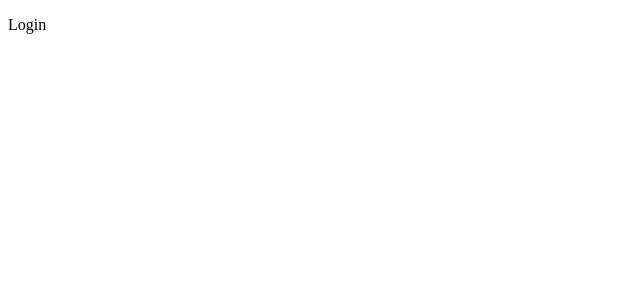
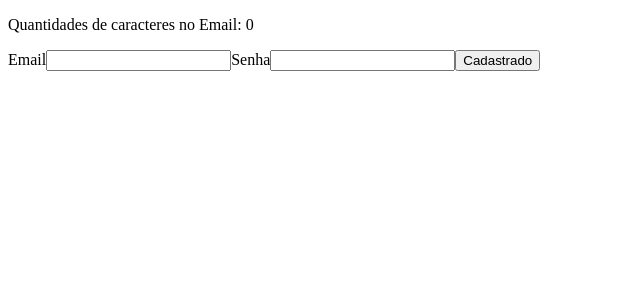
Before and after one commit to DerickSena/rctaulas, a React (Create React App) app: page /entrar in a window 1280 px wide. Shown: the top 300 px of the page, without its empty margins (0-640 px from the left). Built offline with nearby package versions, Linux system fonts and the light colour scheme.

Commit message:
feat: video 12

```diff
--- a/package.json
+++ b/package.json
@@ -43,5 +43,9 @@
       "last 1 firefox version",
       "last 1 safari version"
     ]
-  }
+  },
+  "main": "index.js",
+  "repository": "https://github.com/DerickSena/rctaulas.git",
+  "author": "DerickSena <derick_sena13@outlook.com>",
+  "license": "MIT"
 }
--- a/src/app/pages/dashboard/Dashboard.tsx
+++ b/src/app/pages/dashboard/Dashboard.tsx
@@ -1,5 +1,15 @@
+import { useRef } from "react"
+import { Link } from "react-router-dom"
+
 export const Dashboard = () => {
-    return(
-        <p>Dashboard</p>
+    const counterRef = useRef({counter: 0});
+    return (
+        <div>
+            <p>Dashboard</p>
+
+            <p>Contador:{counterRef.current.counter}</p>
+            <button onClick={()=> counterRef.current.counter++}>Somar</button>
+            <Link to="/entrar">Login</Link>
+        </div>
     )
 }
--- a/src/app/pages/index.ts
+++ b/src/app/pages/index.ts
@@ -1,2 +1,2 @@
+export * from './login/Login';
 export * from './dashboard/Dashboard';
-export * from './login/Login';
--- a/src/app/pages/login/Login.tsx
+++ b/src/app/pages/login/Login.tsx
@@ -1,5 +1,56 @@
+import { useCallback, useEffect, useMemo, useRef, useState } from "react";
+import { InputLogin } from "./components/inputLogin";
+
 export const Login = () => {
-    return(
-        <p>Login</p>
-    )
+    const inputPasswordRef = useRef<HTMLInputElement>(null);
+
+
+    const [email, setEmail] = useState('');
+    const [senha, setSenha] = useState('');
+
+    useEffect(() => {
+        console.log(email)
+    }, [email]);
+    useEffect(() => {
+        console.log(senha)
+    }, [senha]);
+
+    const emailLenght = useMemo(() => {
+        return email.length;
+    }, [email.length]);
+
+    const handleEntrar = useCallback(() => {
+        console.log(email)
+        console.log(senha)
+
+    }, [email, senha])
+
+
+    return (
+        <div>
+            <form>
+
+                <p>Quantidades de caracteres no Email: {emailLenght}</p>
+                <InputLogin
+                    label="Email"
+                    value={email}
+                    onChange={newValue => setEmail(newValue)}
+                    onPressEnter={() => inputPasswordRef.current?.focus()}
+                />
+
+                <InputLogin
+                    label="Senha"
+                    value={senha}
+                    type="password"
+                    onChange={newValue => setSenha(newValue)}
+                    onPressEnter={() => inputPasswordRef.current?.focus()}
+                />
+
+
+                <button type="button" onClick={handleEntrar}>
+                    Cadastrado
+                </button>
+            </form>
+        </div>
+    );
 }
--- /dev/null
+++ b/src/app/pages/login/components/inputLogin.tsx
@@ -0,0 +1,21 @@
+interface IInputLoginProps{
+    label: string;
+    value: string;
+    type?: string;
+    onPressEnter?: ()=> void;
+    onChange: (value:string)=> void;
+}
+export const InputLogin:React.FC<IInputLoginProps> = (props) => {
+    return (
+        <label>
+            <span>{props.label}</span>
+            <input
+                type={props.type}
+                value={props.value}
+                onChange={e => props.onChange(e.target.value)}
+                onKeyDown={e => e.key === 'Enter'
+                ? props.onPressEnter && props.onPressEnter() : undefined}
+            />
+        </label>
+    )
+}
--- a/src/app/routes/index.tsx
+++ b/src/app/routes/index.tsx
@@ -1,6 +1,6 @@
 import { BrowserRouter,Route, Routes as Switch ,Navigate} from "react-router-dom";
+import { Dashboard, Login } from "../pages";
 
-import{Dashboard , Login} from "../pages"
 
 export const Routes = () => {
     return(
```
